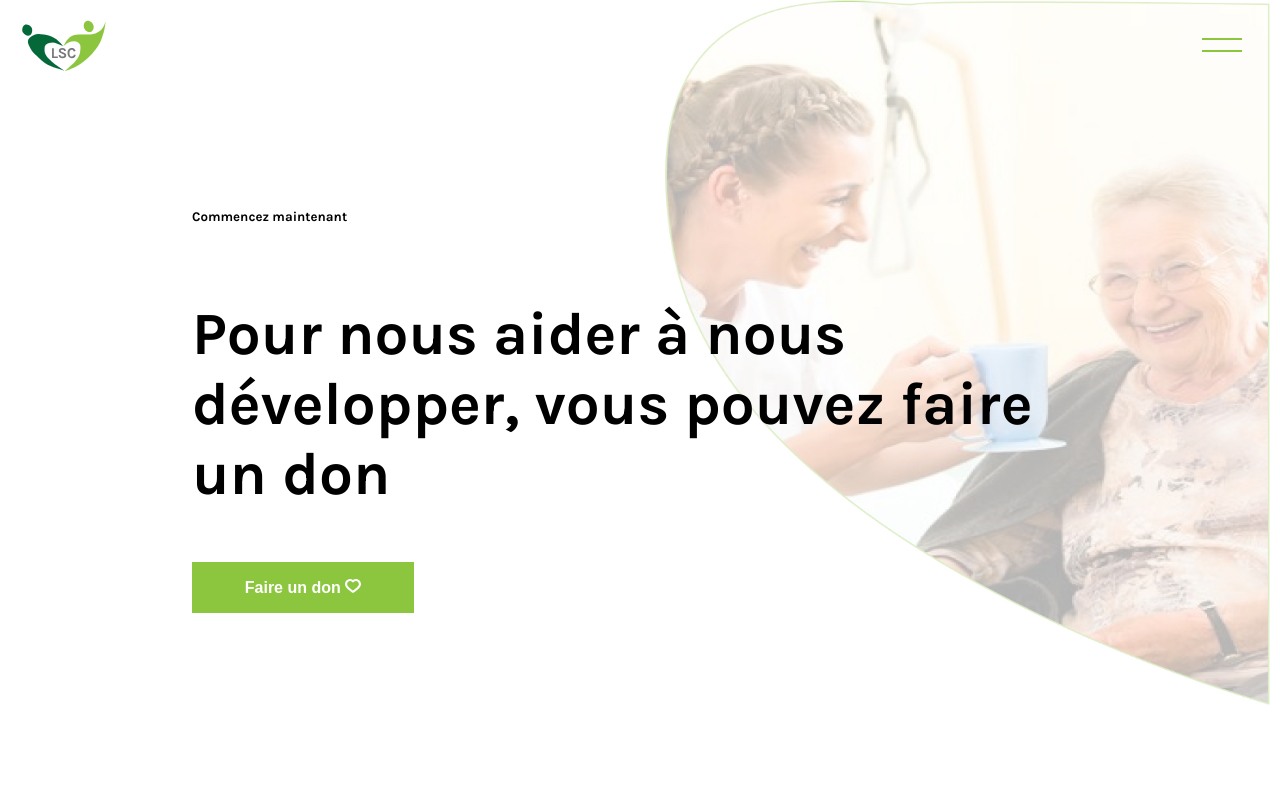
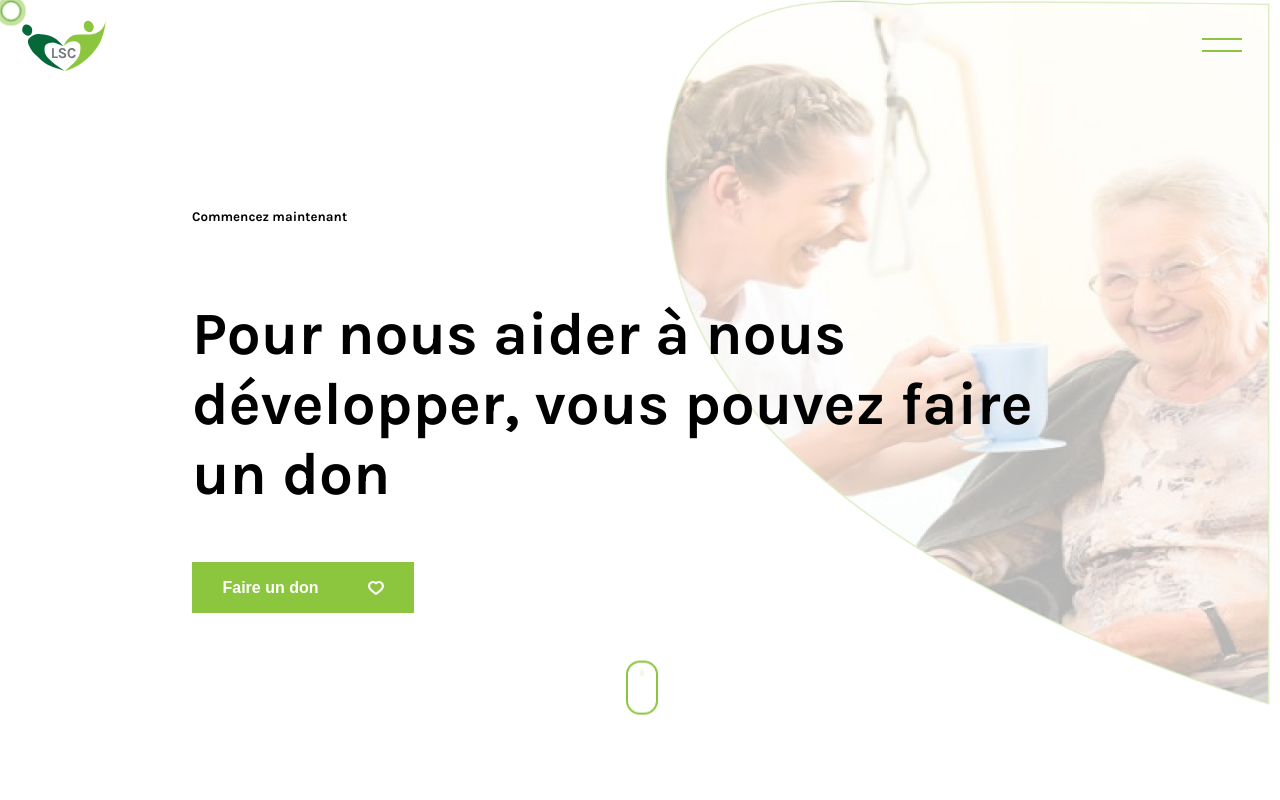
Before and after one commit to melvinDebot/Website-Association, a React (Create React App) app: page / in a window 1280 px wide. Shown: the top 800 px of the page. Built offline with nearby package versions, Linux system fonts and the light colour scheme.

Commit message:
add animation

```diff
--- a/src/App.js
+++ b/src/App.js
@@ -39,12 +39,26 @@ export default function App() {
     button.addEventListener('click', function(){
       tl.reversed(!tl.reversed());
     })
+    const cursor = document.querySelector('.cursor');
+
+        document.addEventListener('mousemove', e => {
+            cursor.setAttribute("style", "top: "+(e.pageY - 10)+"px; left: "+(e.pageX - 10)+"px;")
+        })
+
+        document.addEventListener('click', () => {
+            cursor.classList.add("expand");
+
+            setTimeout(() => {
+                cursor.classList.remove("expand");
+            }, 500)
+        })
   })
   return (
     <Router>
       {/* LE BON */}
       <div>
         <img src={logo} alt="tet" className="img-header"/>
+        <div class="cursor"></div>
       <div className="toggle-btn">
           <span className="one"></span>
           <span className="two"></span>
--- a/src/App.scss
+++ b/src/App.scss
@@ -45,7 +45,7 @@ span.two{
   width: 100%;
   background-color: #E4E4FC;
   z-index: 2;
-  top: -100%
+  top: -110%
 }
 .data{
   padding: 8em 0 0 2em;
@@ -109,10 +109,112 @@ a:hover{
     color: white;
     width: 222px;
     height: 51px;
+    display: flex;
+    justify-content: space-around;
+    line-height: 51px;
+    align-items: center;
     font-size: 16px;
     font-weight: bold;
   }
 }
+// cursor
+.cursor {
+  width: 20px;
+  height: 20px;
+  border: 1px solid #056839;
+  border-radius: 50%;
+  position: absolute;
+  transition-duration: 200ms;
+  transition-timing-function: ease-out;
+  animation: cursorAnim .5s infinite alternate;
+  pointer-events: none;
+}
+
+.cursor::after {
+  content: "";
+  width: 20px;
+  height: 20px;
+  position: absolute;
+  border: 8px solid #8CC63F;
+  border-radius: 50%;
+  opacity: .5;
+  top: -8px;
+  left: -8px;
+  animation: cursorAnim2 .5s infinite alternate;
+}
+
+@keyframes cursorAnim {
+  from {
+      transform: scale(1);
+  }
+  to {
+      transform: scale(.7);
+  }
+}
+
+@keyframes cursorAnim2 {
+  from {
+      transform: scale(1);
+  }
+  to {
+      transform: scale(.4);
+  }
+}
+
+@keyframes cursorAnim3 {
+  0% {
+      transform: scale(1);
+  }
+  50% {
+      transform: scale(3);
+  }
+  100% {
+      transform: scale(1);
+      opacity: 0;
+  }
+}
+
+.expand {
+  animation: cursorAnim3 .5s forwards;
+  border: 1px solid green;
+}
+
+
+.aniWrap {
+  position:absolute;
+  bottom:10%;
+  left:50%;
+  transform:translate(-50%,-10%);
+  display: block;
+  width: 28px;
+}
+
+.mouse {
+  width: 28px;
+  height: 50px;
+  border: 2px solid #8CC63F;
+  border-radius: 14px;
+}
+
+.scroller {
+  width: 4px;
+  height: 4px;
+  border-radius: 2px;
+  background: #8CC63F;
+  position: relative;
+  top: 10px;
+  left: 12px;
+  animation: scrolls 1.3s ease-out infinite ; /* Chrome, Safari, Opera */
+}
+
+
+@keyframes scrolls {
+    0%   {top: 18px; opacity: 1; height: 4px}
+    95% {top: 5px; opacity: 0; height: 8px}
+  	100% {top: 18px; opacity: 1; height: 4px}
+}
+
+
 
 .img-container{
   /* width: 24.625rem;
@@ -123,6 +225,7 @@ a:hover{
   z-index: -2;
   top: 0;
   right: 0;
+  opacity: 1;
 }
 @media(max-width:550px){
   .img-container{
@@ -180,7 +283,7 @@ a:hover{
 
 .details{
   flex-direction: column;
-  height: 50vh;
+  height: 65vh;
   @media(max-width:600px){
     height: 85vh;
   }
@@ -264,6 +367,7 @@ a:hover{
         border: none;
         background: #8CC63F;
         color: white;
+        font-size: 17px;
         text-align: center;
         line-height: 51px;
       }
@@ -287,7 +391,7 @@ a:hover{
   flex-direction: column;
   justify-content: space-between;
   @media(max-width:600px){
-    height: 120vh;
+    height: 130vh;
     margin-top: 30px;
   }
 
--- a/src/Component/HomePage.js
+++ b/src/Component/HomePage.js
@@ -16,13 +16,21 @@ import imgEvent from '../assets/img-evenement.jpg';
 import AOS from 'aos';
 import 'aos/dist/aos.css';
 
+import {
+  BrowserRouter as Router,
+  Switch,
+  Route,
+  Link
+} from "react-router-dom";
+
+import FaireUnDon from '../Component/FaireUnDon';
+import Adherer from '../Component/Adherer';
 
 
 
 class HomePage extends React.Component{
   componentWillMount(){
     AOS.init();
-
   }
   render(){
     return(
@@ -30,13 +38,25 @@ class HomePage extends React.Component{
         <div className="container">
           <div className="container-text">
             <h5>Commencez maintenant</h5>
-            <h1>Pour nous aider à nous développer,
+            <h1 data-aos="fade-up" data-aos-duration="3000">Pour nous aider à nous développer,
             vous pouvez faire un don</h1>
             <a href="/faireundon">
               <button>Faire un don <img src={heart} alt="" /></button>
             </a>
           </div>
-          <img src={bg} alt="" className="img-container" />
+          <img src={bg} alt="" className="img-container"
+            data-aos="zoom-in"
+            data-aos-duration="3000"
+            data-aos-easing="ease-in-out"
+            data-aos-delay="500"
+          />
+          <div class="aniWrap">
+              <div class="mouse">
+                <div class="scroller">
+                </div>
+              </div>
+
+            </div>
         </div>
         <div className="container box">
           <h5>Qui sommes nous ?</h5>
@@ -100,7 +120,7 @@ class HomePage extends React.Component{
               <h3 data-aos="fade-up">Evenements</h3>
               <p data-aos="fade-up">Vous organisons des évènements divers
               atelier decouverte,sortis a la plage,rendonné en foret,concert,visite des personne agée,tournoie sportif </p>
-              <a href="/event">
+              <a href="/">
                 <button data-aos="fade-up">Nos événements</button>
               </a>
 
@@ -109,7 +129,14 @@ class HomePage extends React.Component{
             </div>
         </div>
         <Footer />
-
+        <Switch>
+          <Route path="/faireundon">
+            <FaireUnDon />
+          </Route>
+          <Route path="/adherer">
+            <Adherer />
+          </Route>
+        </Switch>
 
       </div>
     )
```
